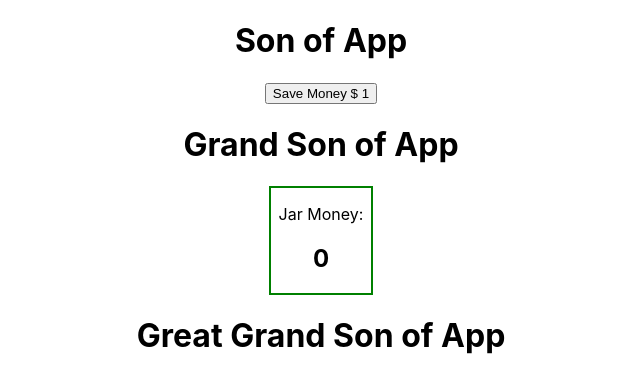
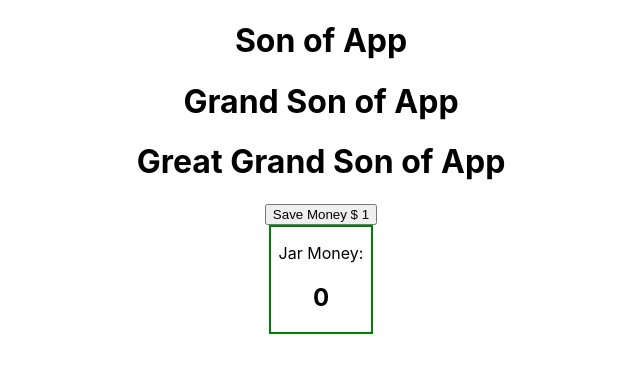
Before and after one commit to sebastianoscarlopez/coderhouse-39640-reactjs, a React (Create React App) app: page /context in a window 1280 px wide. Shown: the top 392 px of the page, without its empty margins (319-959 px from the left). Built offline with nearby package versions, Linux system fonts and the light colour scheme.

Commit message:
clase-11 context Jar money

```diff
--- /dev/null
+++ b/src/components/ContextPoc/ContextPoc.js
@@ -0,0 +1,21 @@
+import { createContext, useState } from 'react';
+
+const initialValues = {
+  money: 0,
+}
+
+export const MoneyContext = createContext(initialValues);
+
+export const MoneyProvider = ({ children }) => {
+  const [money, setMoney] = useState(initialValues.money);
+
+  const addMoney = () => {
+    setMoney(money + 1);
+  };
+
+  return (
+    <MoneyContext.Provider value={{ money, addMoney }}>
+      {children}
+    </MoneyContext.Provider>
+  );
+}
--- a/src/components/ContextPoc/GrandSonOfApp.js
+++ b/src/components/ContextPoc/GrandSonOfApp.js
@@ -1,16 +1,12 @@
-import GreatGrandSonOfApp from './GreatGrandSonOfApp'
-import { JarMoney } from './JarMoney'
+import GreatGrandSonOfApp from "./GreatGrandSonOfApp";
 
-const GrandSonOfApp = ({ money }) => {
+const GrandSonOfApp = () => {
   return (
     <div>
       <h1>Grand Son of App</h1>
-      <JarMoney>
-        {money}
-      </JarMoney>
       <GreatGrandSonOfApp />
     </div>
-  )
-}
+  );
+};
 
-export default GrandSonOfApp
+export default GrandSonOfApp;
--- a/src/components/ContextPoc/GreatGrandSonOfApp.js
+++ b/src/components/ContextPoc/GreatGrandSonOfApp.js
@@ -1,9 +1,17 @@
+import { useContext } from "react";
+import { JarMoney } from "./JarMoney";
+import { MoneyContext } from "./ContextPoc";
+
 const GreatGrandSonOfApp = () => {
+  const { money, addMoney }  = useContext(MoneyContext);
+
   return (
     <div>
       <h1>Great Grand Son of App</h1>
+      <button onClick={addMoney}>Save Money $ 1</button>
+      <JarMoney>{money}</JarMoney>
     </div>
-  )
-}
+  );
+};
 
-export default GreatGrandSonOfApp
+export default GreatGrandSonOfApp;
--- a/src/components/ContextPoc/SonOfApp.js
+++ b/src/components/ContextPoc/SonOfApp.js
@@ -1,19 +1,15 @@
 import { useState } from 'react'
 import GrandSonOfApp from './GrandSonOfApp'
+import { MoneyProvider } from './ContextPoc';
 
 const SonOfApp = () => {
-  const [money, setMoney] = useState(0)
-
-  const onClickHandler = () => {
-    setMoney(money + 1)
-  }
-
   return (
-    <div>
-      <h1>Son of App</h1>
-      <button onClick={onClickHandler}>Save Money $ 1</button>
-      <GrandSonOfApp money={money} />
-    </div>
+    <MoneyProvider>
+      <div>
+        <h1>Son of App</h1>
+        <GrandSonOfApp />
+      </div>
+    </MoneyProvider>
   )
 }
 
```
